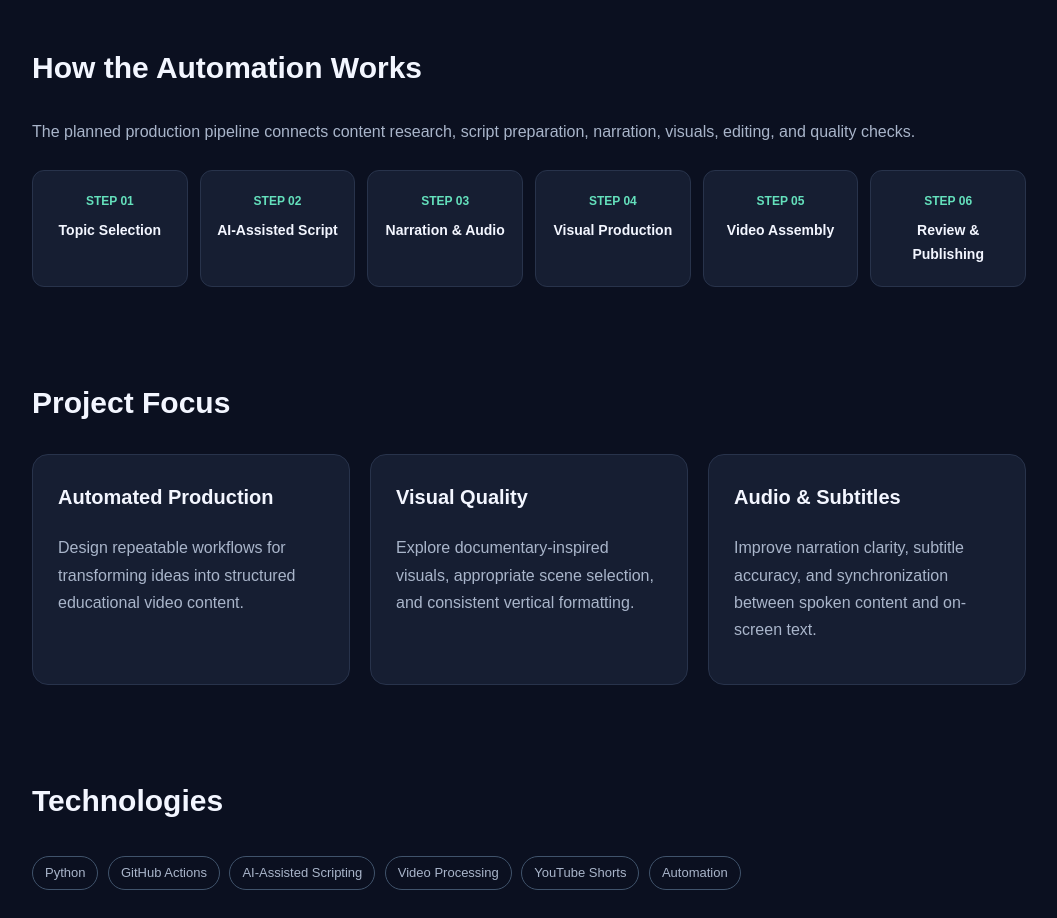
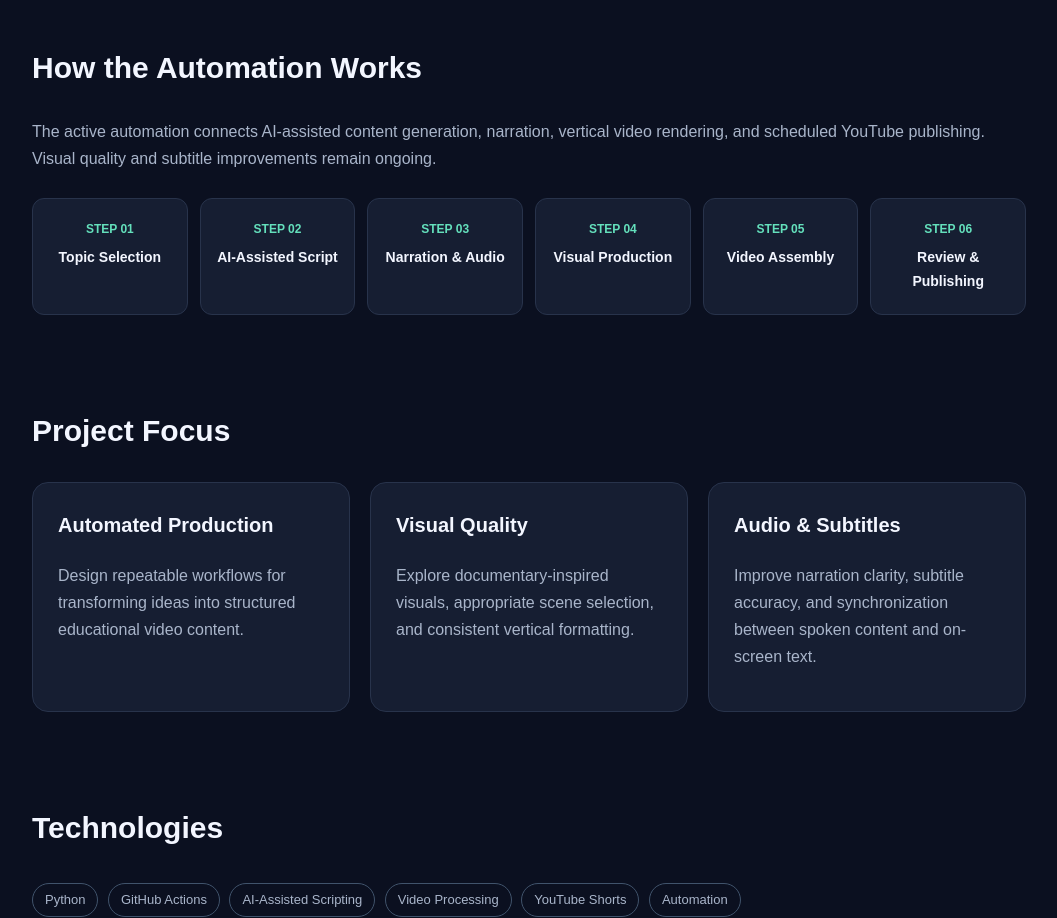
Before and after one commit to viswavisnus8/viswavisnus8.github.io, a plain HTML site: page projects/german-decode.html in a window 1280 px wide. Shown: the part 842-1760 px from the top of the page, without its empty margins (111-1168 px from the left). Drawn offline with Linux system fonts and the light colour scheme.

Commit message:
Update german-decode.html

```diff
--- a/projects/german-decode.html
+++ b/projects/german-decode.html
@@ -295,10 +295,9 @@
         <h2>How the Automation Works</h2>
 
         <p>
-          The planned production pipeline connects
-          content research, script preparation,
-          narration, visuals, editing, and
-          quality checks.
+
+The active automation connects AI-assisted content generation, narration, vertical video rendering, and scheduled YouTube publishing. Visual quality and subtitle improvements remain ongoing.
+
         </p>
 
         <div class="workflow">
```
